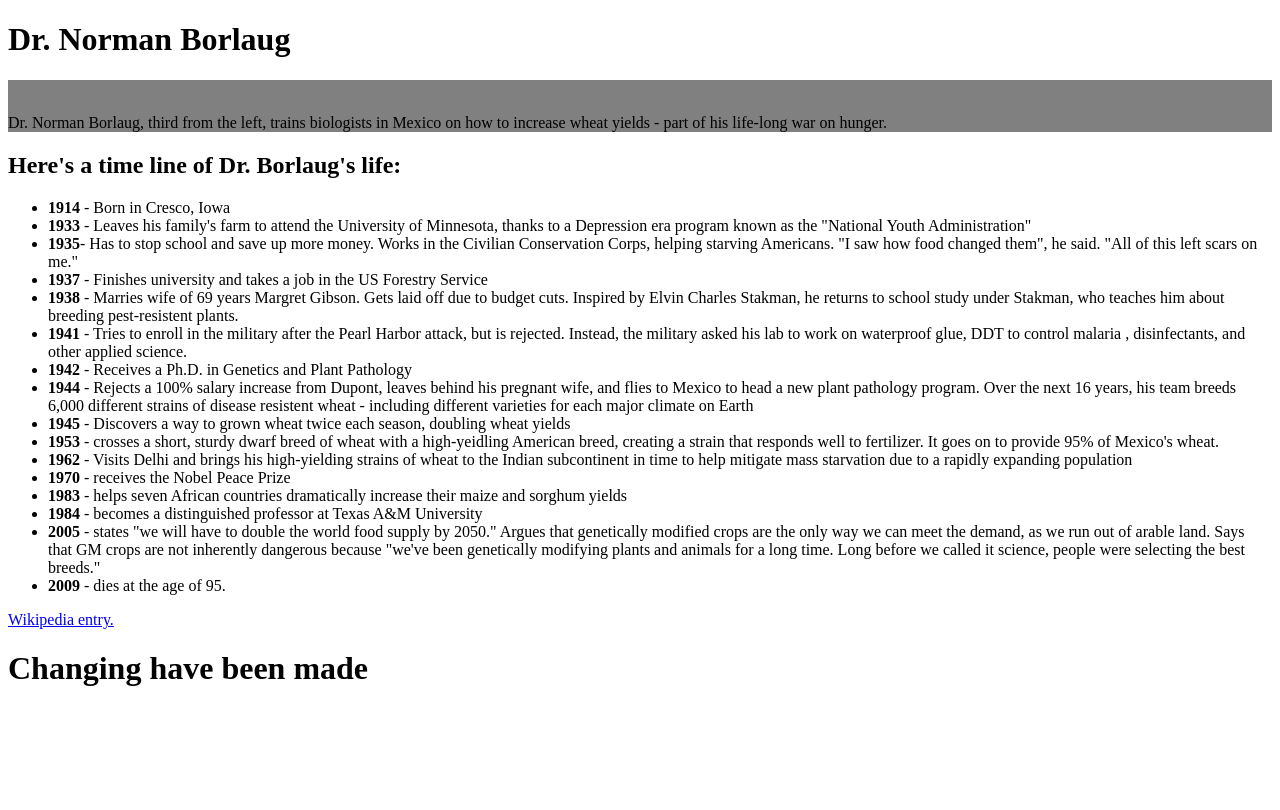
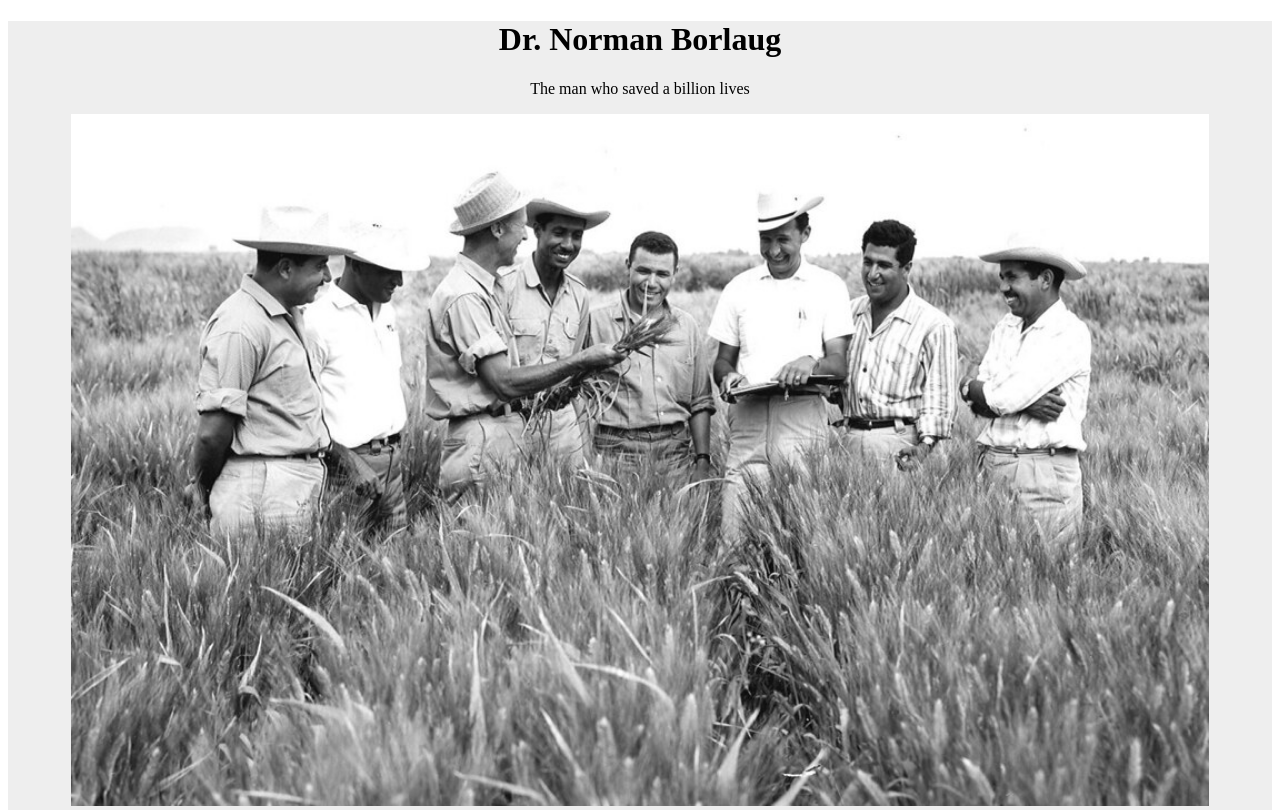
Before and after one commit to brosboss/microverse_html_css, a plain HTML site: page index.html in a window 1280 px wide. Shown: the top 810 px of the page. Drawn offline with Linux system fonts and the light colour scheme.

Commit message:
completed

```diff
--- a/css/style.css
+++ b/css/style.css
@@ -1,3 +1,20 @@
-#img-div {
-    background-color: gray;
+
+#main{
+    background-color: #EEE;
 }
+#title{
+    text-align: center;
+
+}
+#title h1{
+
+
+}
+#img-div{
+    width: 90%;
+    margin: auto;
+
+}
+#image{
+    width: 100%;
+}
--- a/index.html
+++ b/index.html
@@ -9,9 +9,13 @@
   <body>
     <script src="https://cdn.freecodecamp.org/testable-projects-fcc/v1/bundle.js"></script>
    <div id="main">
-     <h1 id="title">Dr. Norman Borlaug</h1>
-     <div id="img-div" ">
-       <img src="" alt="" id="image">
+     <div id="title">
+      <h1 >Dr. Norman Borlaug</h1>
+     <p id="">The man who saved a billion lives</p>
+     </div>
+
+     <div id="img-div">
+       <img src="tribute-page-main-image.jpg" alt="" id="image">
        <p id="img-caption">Dr. Norman Borlaug, third from the left, trains biologists in Mexico on how to
          increase wheat yields - part of his life-long war on hunger.</p>
      </div>
@@ -46,7 +50,7 @@
        </ul>
        <a href="#" target="_blank">Wikipedia entry.</a>
 
-       <h1>Changing have been made</h1>
+
 
 
 
```
Also changed, not shown: tribute-page-main-image.jpg (added).
